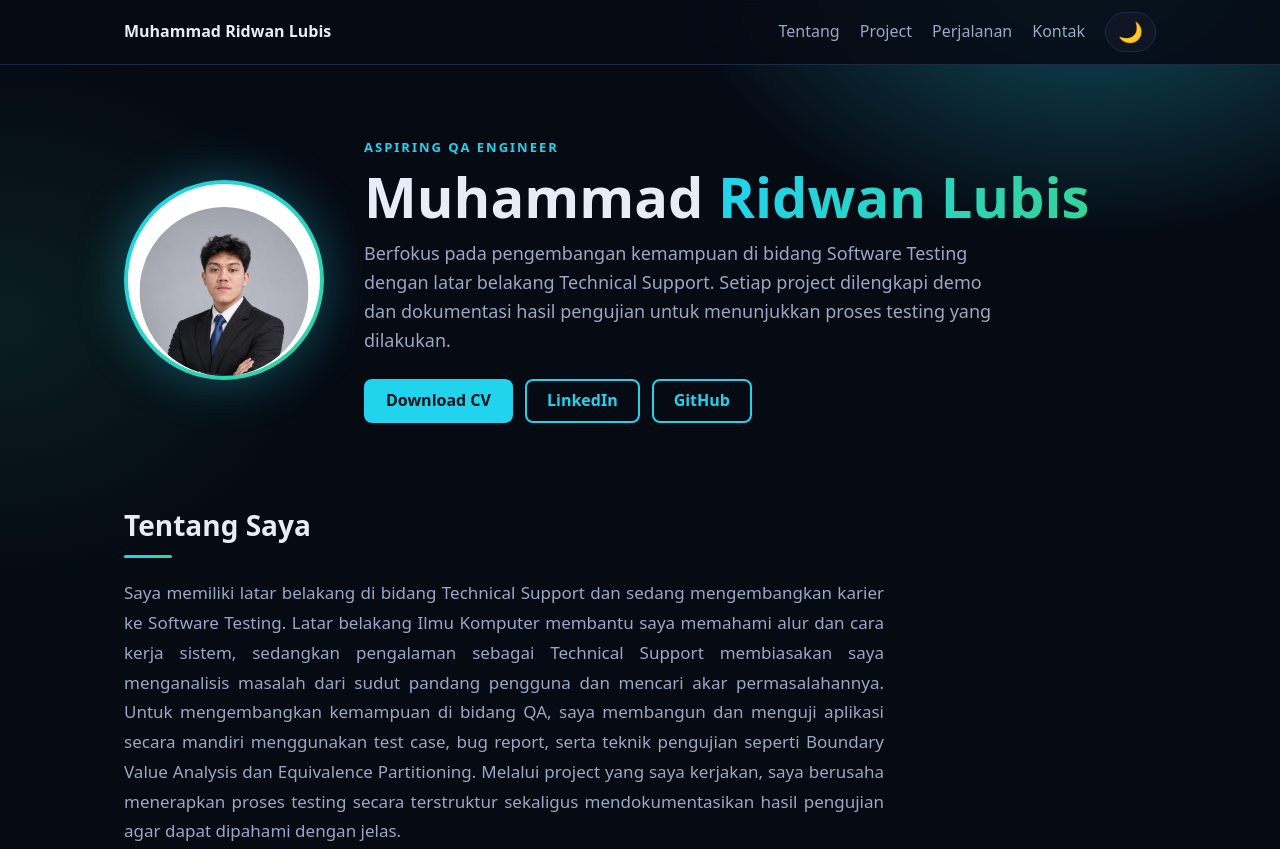
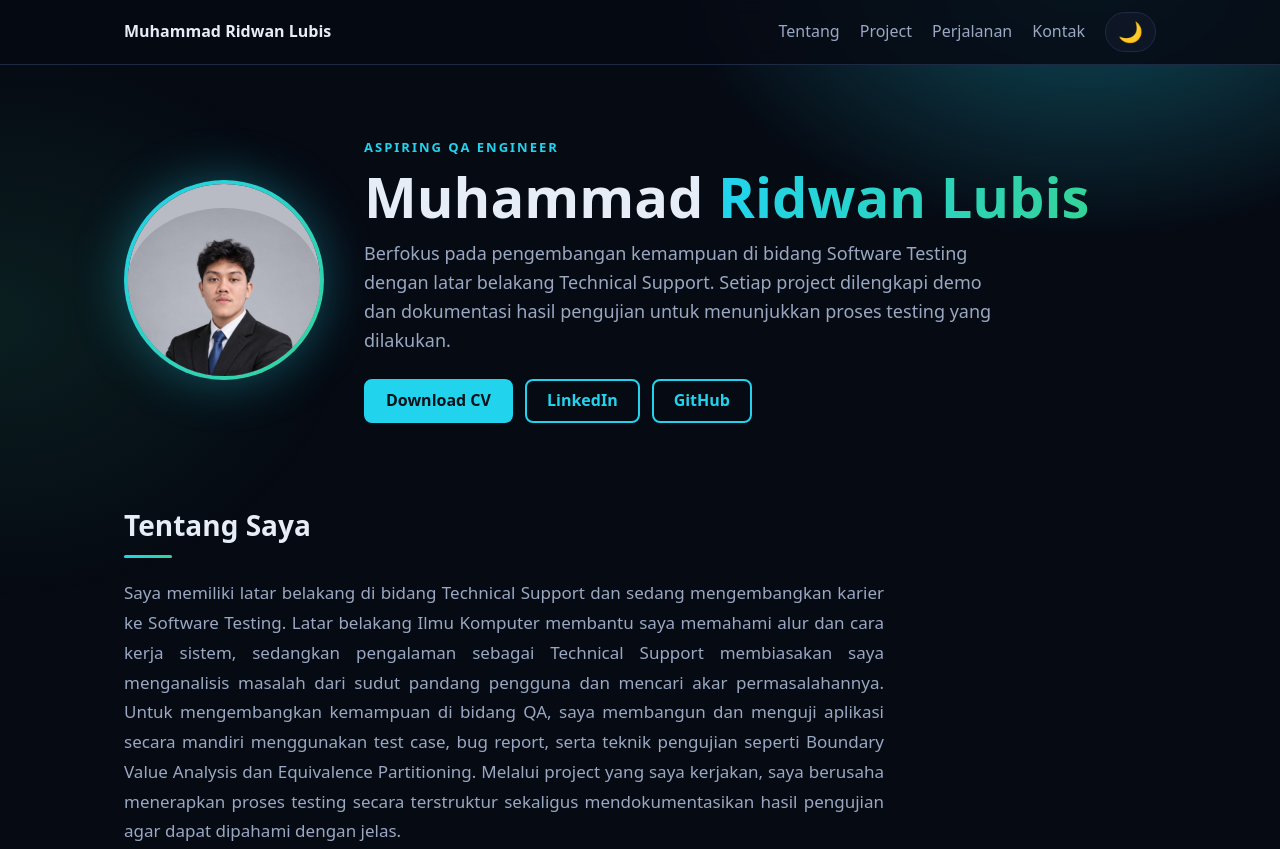
Before and after one commit to mridwanlubiis/portofolio, a plain HTML site: page index.html in a window 1280 px wide. Shown: the top 849 px of the page. Drawn offline with Linux system fonts and the light colour scheme.

Commit message:
Update style.css

```diff
--- a/style.css
+++ b/style.css
@@ -37,20 +37,15 @@ nav a:hover{color:var(--accent)}
 .photo .inisial,.photo img{width:100%;height:100%;border-radius:50%;object-fit:cover;display:block}
 .photo .inisial{display:flex;align-items:center;justify-content:center;background:var(--surface);font-size:56px;font-weight:700;color:var(--accent)}
 .photo img{position:absolute;inset:4px;width:calc(100% - 8px);height:calc(100% - 8px)}
+/* Posisi foto di dalam lingkaran:
+   padding-top memberi ruang kosong di atas kepala, dan ruang itu diisi warna
+   pada "background" (samakan dengan warna latar fotomu).
+   Atur padding-top (8% sampai 16%) sesuai selera. */
+.photo img{object-position:center top;padding-top:12%;background:#B9BBC4}
 .eyebrow{margin:0;font-size:13px;font-weight:700;letter-spacing:2px;color:var(--accent)}
 h1{margin:8px 0 12px;font-size:clamp(32px,6vw,56px);line-height:1.1;color:var(--ink)}
 h1 span{background:linear-gradient(90deg,var(--accent),var(--accent2));-webkit-background-clip:text;background-clip:text;color:transparent}
 .lead{color:var(--muted);font-size:18px;max-width:640px;margin:0 0 24px}
-
-.photo img{
-  object-position:center 0%;
-  transform:scale(.88);
-  transform-origin:center bottom;
-}
-.photo:has(img) .inisial{
-  background:#fff;
-  color:transparent;
-}
 
 /* ===== TOMBOL ===== */
 .btns{display:flex;gap:12px;flex-wrap:wrap}
```
